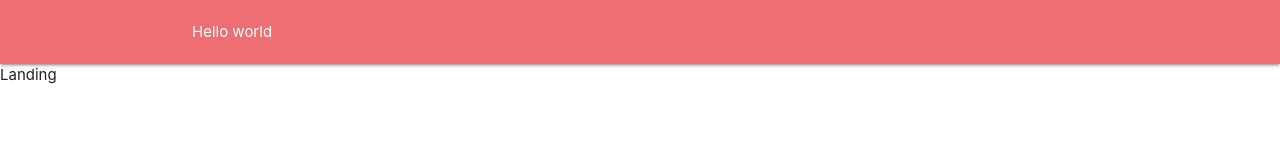
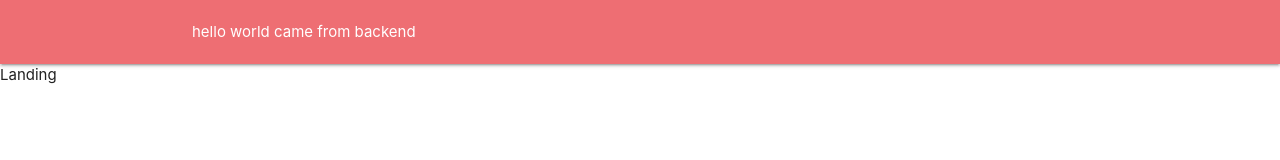
Before and after one commit to heminjohnson/Frontend-Boiler-Plate, a React (Create React App) app: page / in a window 1280 px wide. Shown: the top 160 px of the page. Built offline with nearby package versions, Linux system fonts and the light colour scheme; no server answers.

Commit message:
feat: connect the header to the hello state

```diff
--- a/src/components/Header.js
+++ b/src/components/Header.js
@@ -1,4 +1,5 @@
 import React, { Component } from 'react'
+import { connect } from 'react-redux'
 
 class Header extends Component {
   render () {
@@ -6,7 +7,9 @@ class Header extends Component {
       <nav>
         <div className='container'>
           <div className='nav-wrapper'>
-            Hello world
+            <div>
+              {this.props.hello ? 'hello world came from backend' : 'connection failed'}
+            </div>
           </div>
         </div>
       </nav>
@@ -14,4 +17,8 @@ class Header extends Component {
   }
 }
 
-export default Header
+function mapStateToProps ({ hello }) {
+  return { hello }
+}
+
+export default connect(mapStateToProps)(Header)
--- a/src/reducers/helloReducer.js
+++ b/src/reducers/helloReducer.js
@@ -1,9 +1,10 @@
 import { HELLO_WORLD } from '../actions/types'
 
-export default function (state = null, action) {
+export default function (state = {}, action) {
+  console.log(action.type === HELLO_WORLD)
   switch (action.type) {
     case HELLO_WORLD:
-      return action.payload || false
+      return action.payload.data || false
     default:
       return state
   }
```
